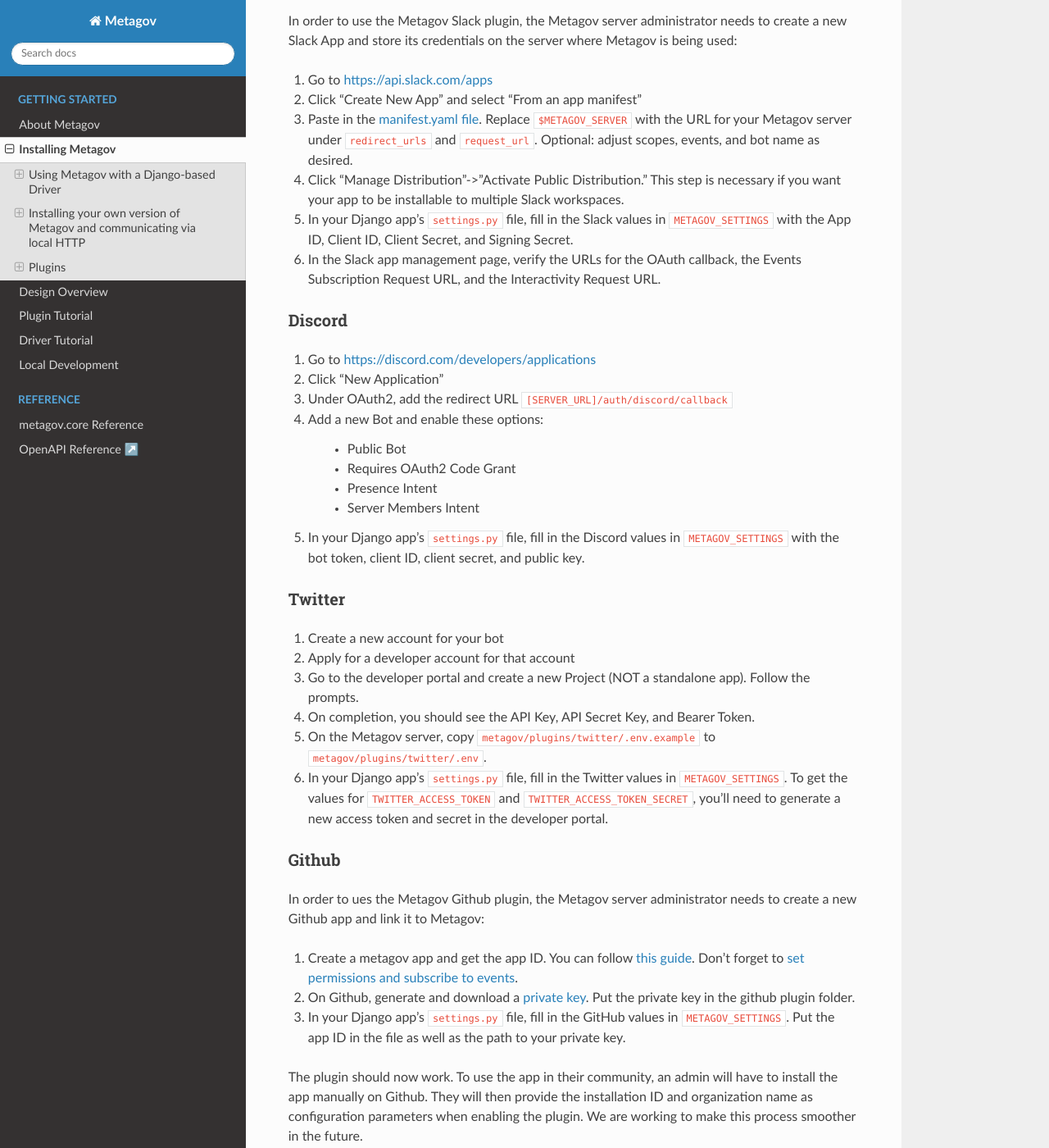
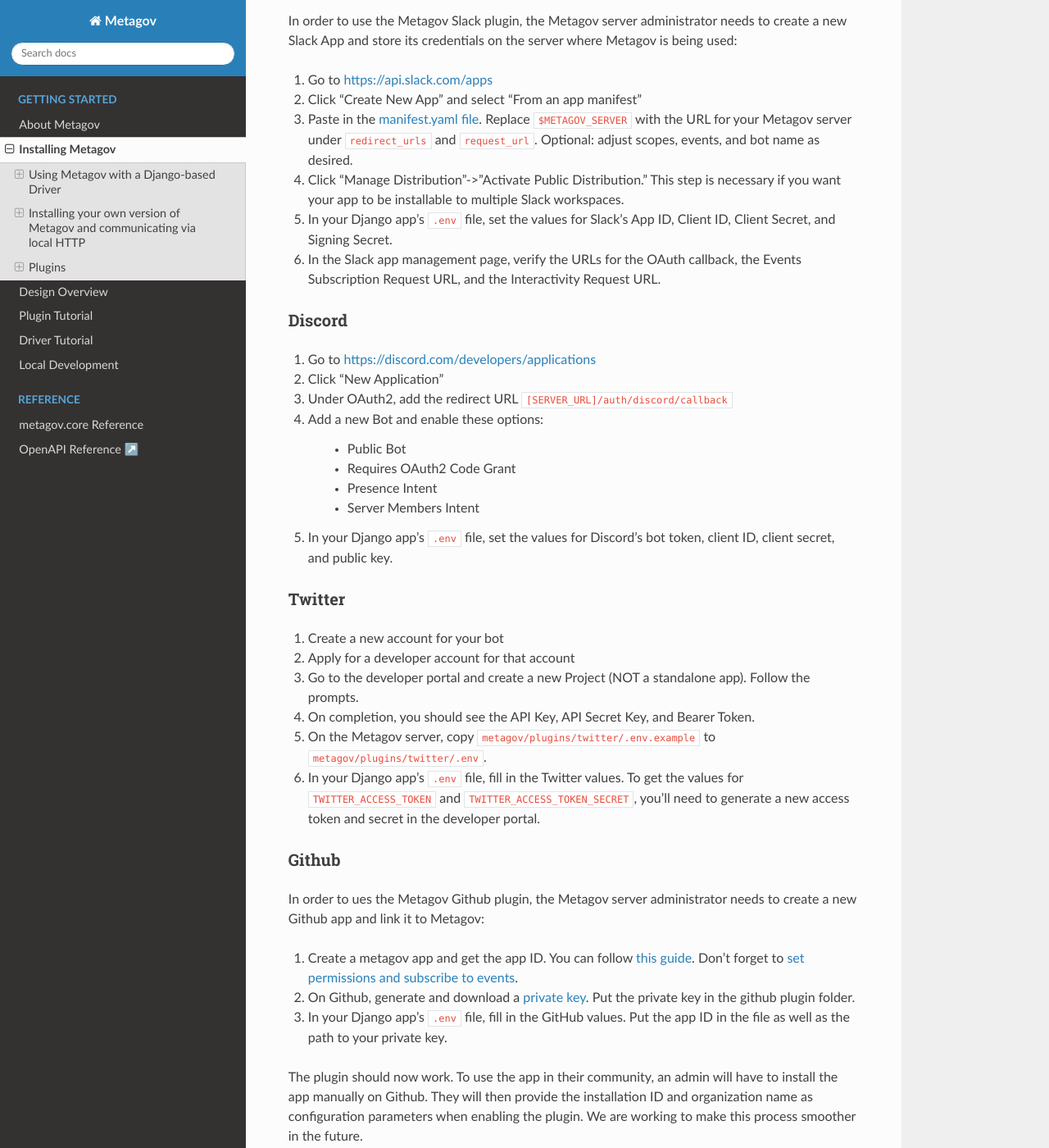
Before and after one commit to metagov/gateway, a Sphinx documentation site: the page built from docs/installation.rst, in a window 1280 px wide and 1400 px high, scrolled down 10119 px. Shown: the whole window at 82% size. Built offline with Sphinx 7.4.7 and the Read the Docs theme 2.0.0, drawn with Linux system fonts in a browser that asks for light colours.

Commit message:
Update docs to direct user to store plugin config info in .env files instead of settings.py

```diff
--- a/docs/installation.rst
+++ b/docs/installation.rst
@@ -521,7 +521,7 @@
 2. Click “Create New App” and select "From an app manifest"
 3. Paste in the `manifest.yaml file <https://github.com/metagov/metagov-prototype/blob/master/metagov/metagov/plugins/slack/manifest.yaml>`_. Replace ``$METAGOV_SERVER`` with the URL for your Metagov server under ``redirect_urls`` and ``request_url``. Optional: adjust scopes, events, and bot name as desired.
 4. Click “Manage Distribution”->”Activate Public Distribution.” This step is necessary if you want your app to be installable to multiple Slack workspaces.
-5. In your Django app's ``settings.py`` file, fill in the Slack values in ``METAGOV_SETTINGS`` with the App ID, Client ID, Client Secret, and Signing Secret.
+5. In your Django app's ``.env`` file, set the values for Slack's App ID, Client ID, Client Secret, and Signing Secret.
 6. In the Slack app management page, verify the URLs for the OAuth callback, the Events Subscription Request URL, and the Interactivity Request URL.
 
 Discord
@@ -537,7 +537,7 @@
     - Presence Intent
     - Server Members Intent
 
-5. In your Django app's ``settings.py`` file, fill in the Discord values in ``METAGOV_SETTINGS`` with the bot token, client ID, client secret, and public key.
+5. In your Django app's ``.env`` file, set the values for Discord's bot token, client ID, client secret, and public key.
 
 Twitter
 ^^^^^^^
@@ -547,7 +547,7 @@
 3. Go to the developer portal and create a new Project (NOT a standalone app). Follow the prompts.
 4. On completion, you should see the API Key, API Secret Key, and Bearer Token.
 5. On the Metagov server, copy ``metagov/plugins/twitter/.env.example`` to ``metagov/plugins/twitter/.env``.
-6. In your Django app's ``settings.py`` file, fill in the Twitter values in ``METAGOV_SETTINGS``. To get the values for ``TWITTER_ACCESS_TOKEN`` and ``TWITTER_ACCESS_TOKEN_SECRET``, you'll need to generate a new access token and secret in the developer portal.
+6. In your Django app's ``.env`` file, fill in the Twitter values. To get the values for ``TWITTER_ACCESS_TOKEN`` and ``TWITTER_ACCESS_TOKEN_SECRET``, you'll need to generate a new access token and secret in the developer portal.
 
 Github
 ^^^^^^
@@ -556,6 +556,6 @@
 
 1. Create a metagov app and get the app ID. You can follow `this guide <https://docs.github.com/en/developers/apps/building-github-apps/creating-a-github-app>`_. Don't forget to `set permissions and subscribe to events <https://docs.github.com/en/developers/apps/managing-github-apps/editing-a-github-apps-permissions>`_.
 2. On Github, generate and download a `private key <https://docs.github.com/en/developers/apps/building-github-apps/authenticating-with-github-apps#generating-a-private-key>`_. Put the private key in the github plugin folder.
-3. In your Django app's ``settings.py`` file, fill in the GitHub values in ``METAGOV_SETTINGS``. Put the app ID in the file as well as the path to your private key.
+3. In your Django app's ``.env`` file, fill in the GitHub values. Put the app ID in the file as well as the path to your private key.
 
 The plugin should now work. To use the app in their community, an admin will have to install the app manually on Github. They will then provide the installation ID and organization name as configuration parameters when enabling the plugin. We are working to make this process smoother in the future.
```
